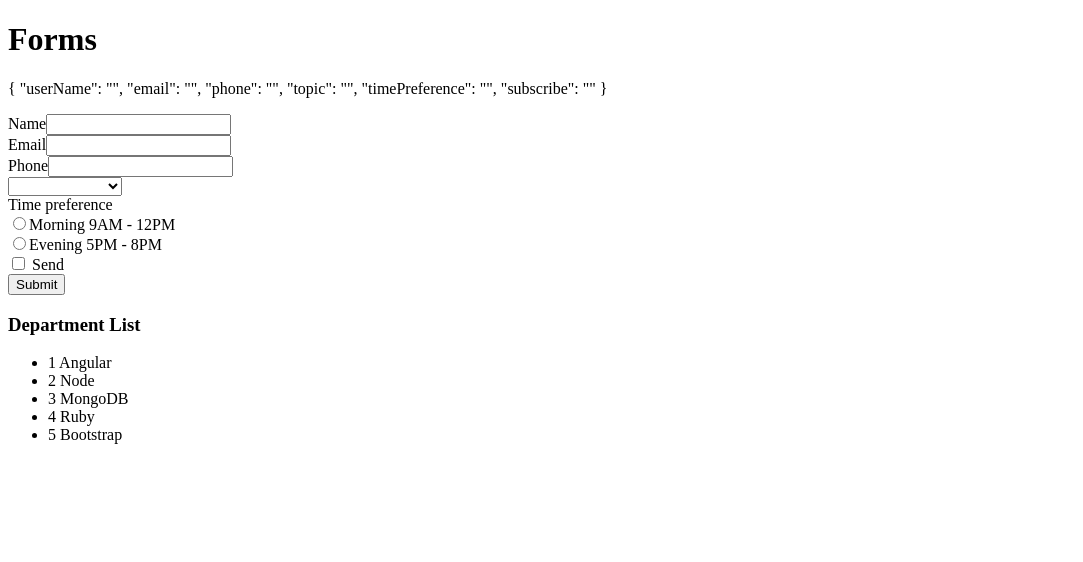
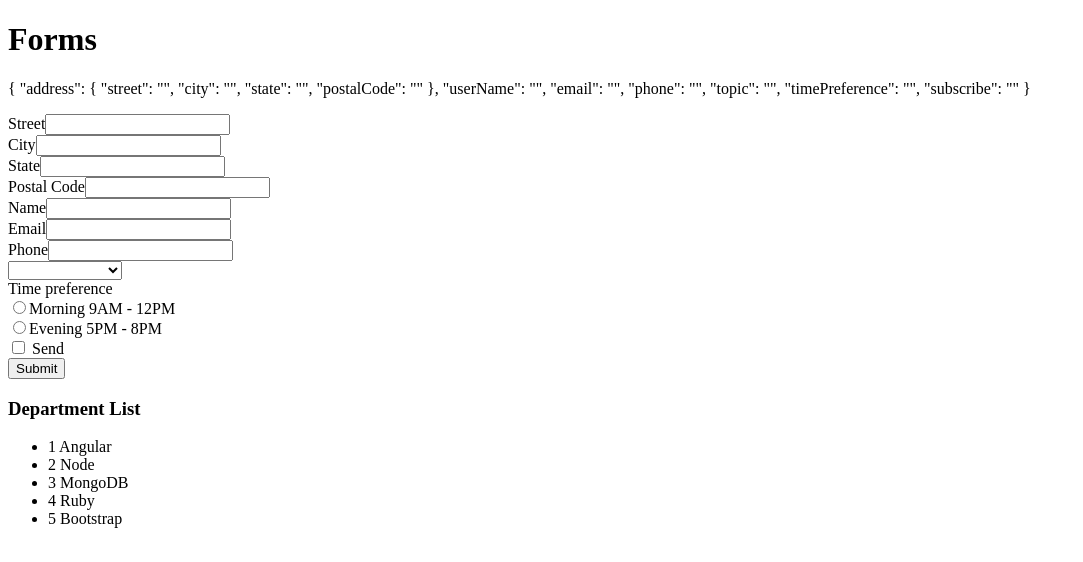
Before and after one commit to rafacoper/angular17-CCECCSR, an Angular app: page /departments in a window 1280 px wide. Shown: the top 562 px of the page, without its empty margins (0-1083 px from the left). Built offline with nearby package versions, Linux system fonts and the light colour scheme.

Commit message:
How formGroup works

```diff
--- a/src/app/form/form.component.html
+++ b/src/app/form/form.component.html
@@ -2,6 +2,26 @@
   <h1>Forms</h1>
   <form #userForm="ngForm">
     <p>{{ userForm.value | json }}</p>
+
+    <div ngModelGroup="address">
+      <div class="form-group">
+        <label>Street</label>
+        <input type="text" class="form-control" name="street" ngModel>
+      </div>
+      <div class="form-group">
+        <label>City</label>
+        <input type="text" class="form-control" name="city" ngModel>
+      </div>
+      <div class="form-group">
+        <label>State</label>
+        <input type="text" class="form-control" name="state" ngModel>
+      </div>
+      <div class="form-group">
+        <label>Postal Code</label>
+        <input type="text" class="form-control" name="postalCode" ngModel>
+      </div>
+    </div>
+
     <div class="form-control">
       <label for="name">Name</label>
       <input type="text" class="form-control" name="userName" ngModel>
```
